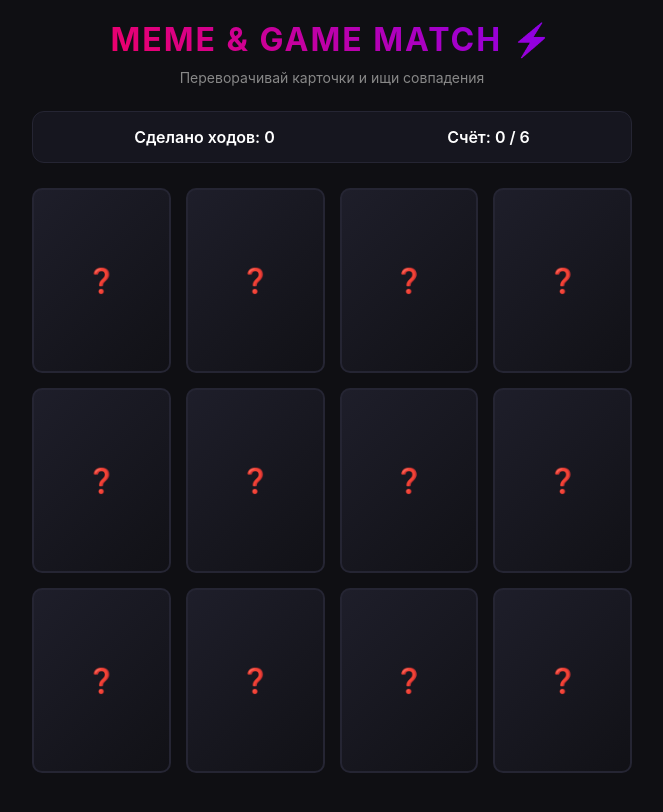
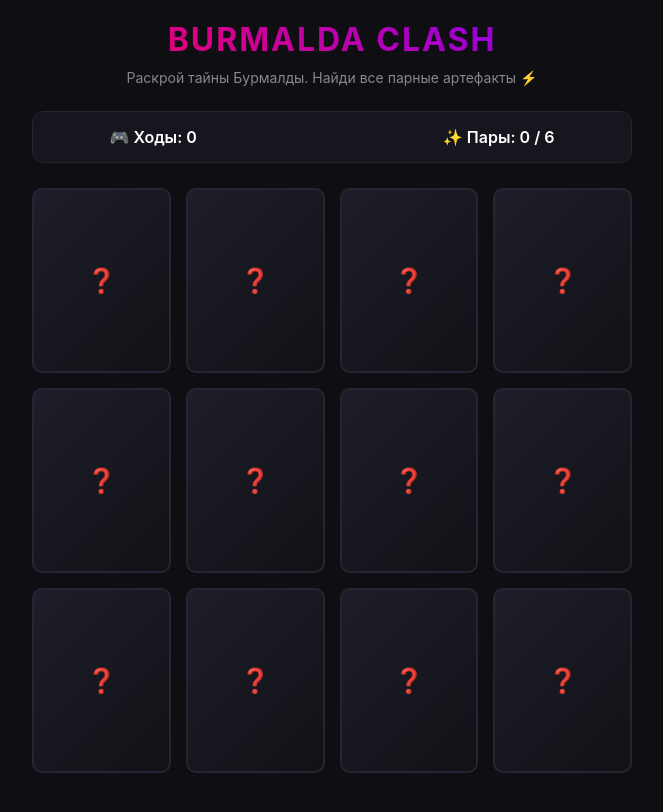
Before and after one commit to elsacnejok-cloud/burmalda-clash, a plain HTML site: page index.html in a window 1280 px wide. Shown: the whole page, without its empty margins (308-971 px from the left). Drawn offline with Linux system fonts and the light colour scheme.

Commit message:
Update index.html

```diff
--- a/index.html
+++ b/index.html
@@ -3,24 +3,36 @@
 <head>
   <meta charset="UTF-8">
   <meta name="viewport" content="width=device-width, initial-scale=1.0">
-  <title>MEME GAME | Найди пару</title>
+  <title>BURMALDA CLASH | Neon Edition</title>
   <link rel="stylesheet" href="./style.css">
 </head>
 <body>
 
+  <!-- Анимированный неоновый фон на фоне -->
+  <div class="neon-bg-glow"></div>
+
   <div class="game-container">
-    <h1>MEME & GAME MATCH ⚡</h1>
-    <p class="subtitle">Переворачивай карточки и ищи совпадения</p>
+    <div class="game-header">
+      <h1>BURMALDA CLASH</h1>
+      <div class="neon-line"></div>
+    </div>
+
+    <p class="subtitle">Раскрой тайны Бурмалды. Найди все парные артефакты ⚡</p>
 
     <div class="stats-box">
-      <div class="stat">Сделано ходов: <span id="movesCount">0</span></div>
-      <div class="stat">Счёт: <span id="matchesCount">0</span> / 6</div>
+      <div class="stat">
+        <span class="stat-icon">🎮</span> Ходы: <span id="movesCount">0</span>
+      </div>
+      <div class="stat-divider"></div>
+      <div class="stat">
+        <span class="stat-icon">✨</span> Пары: <span id="matchesCount">0</span> / 6
+      </div>
     </div>
 
-    <!-- Сетка для 12 карточек -->
+    <!-- Игровое поле -->
     <div class="cards-grid" id="cardsGrid"></div>
 
-    <button id="winBtn" class="restart-btn" onclick="initGame()">Победа! Сыграть ещё раз? 🔥</button>
+    <button id="winBtn" class="restart-btn" onclick="initGame()">🔥 ПОБЕДА! СЫГРАТЬ ЕЩЕ РАЗ? 🔥</button>
   </div>
 
   <script src="./script.js"></script>
```
